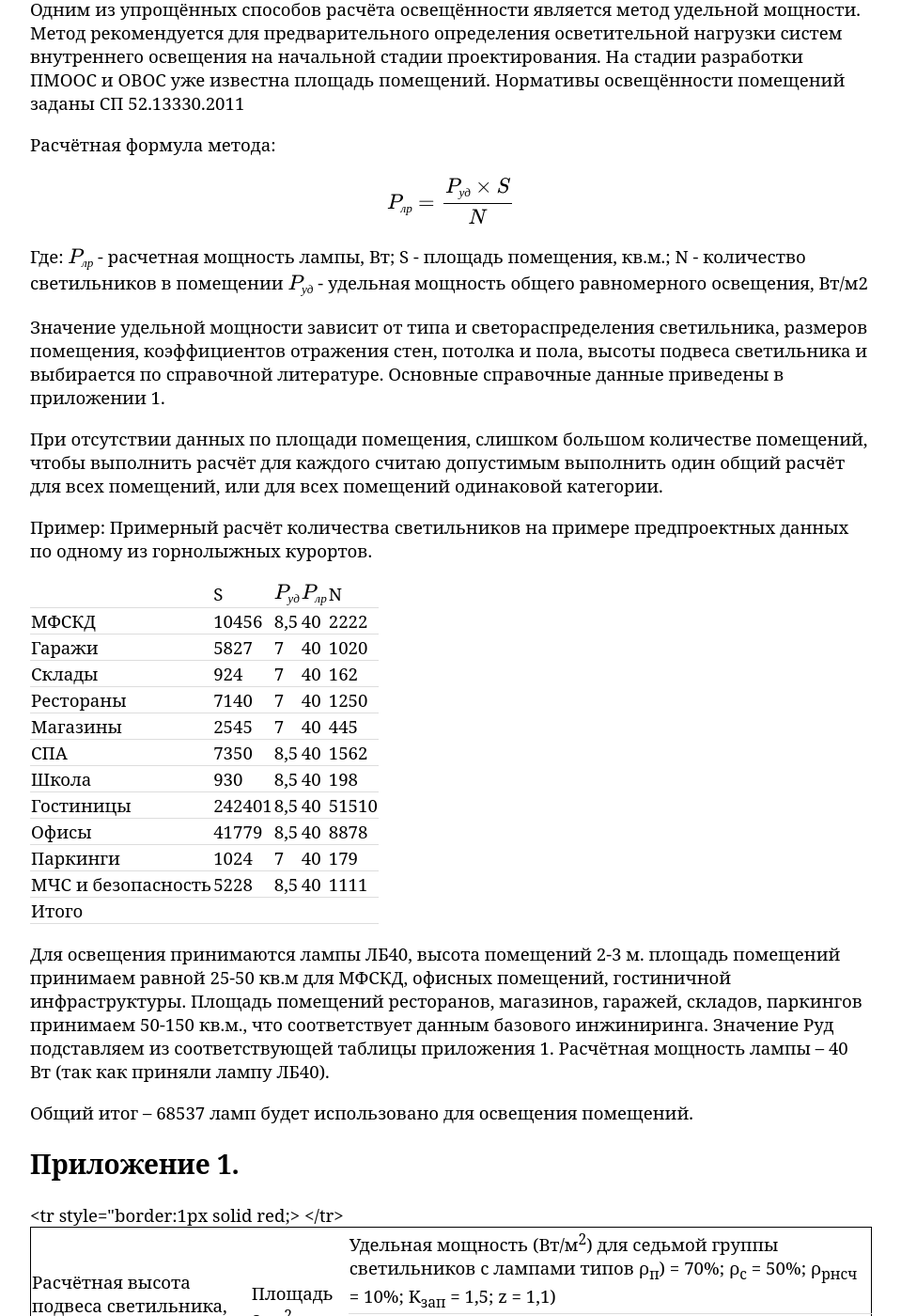
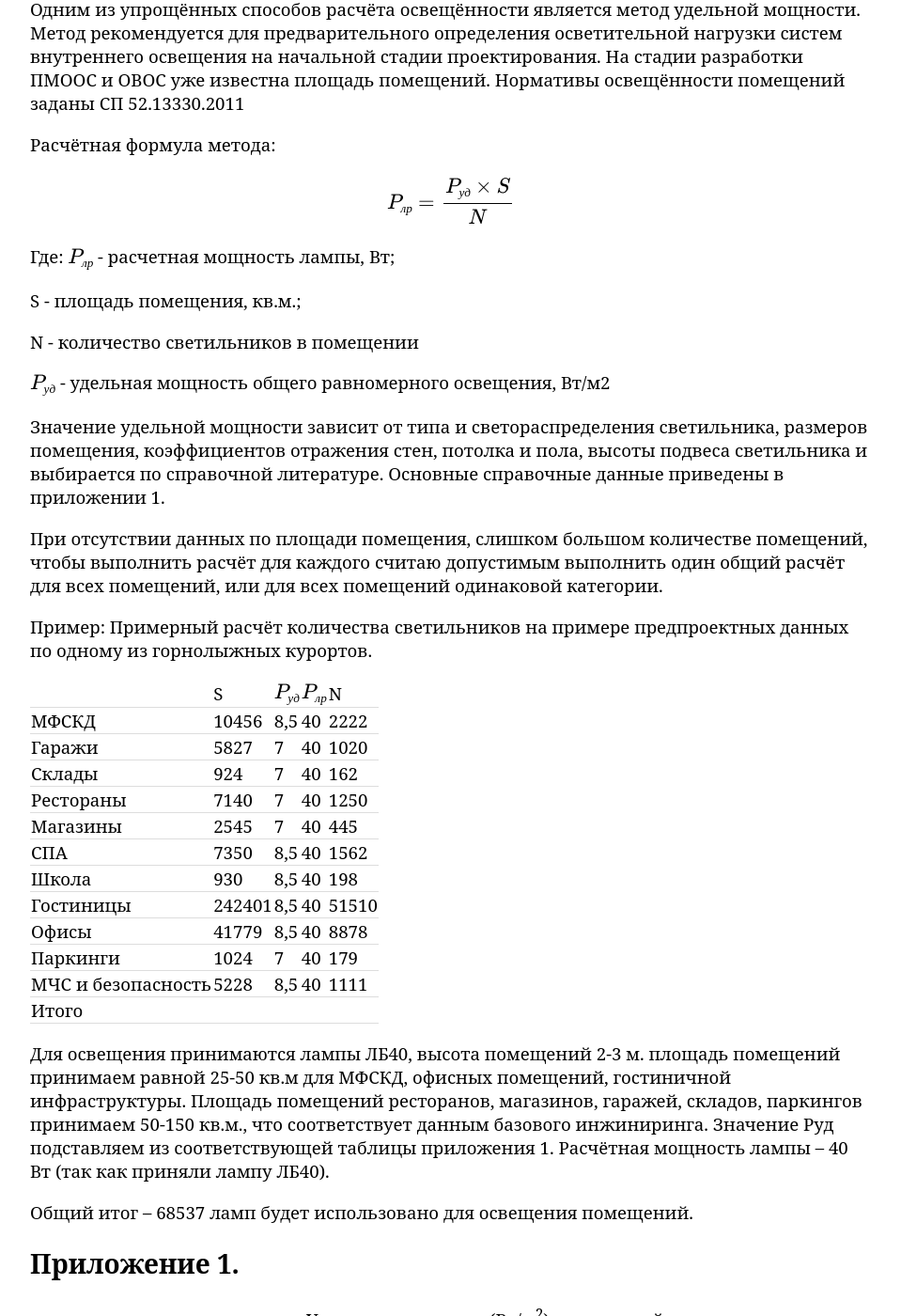
Before and after one commit to kiselevmv/kiselevmv.github.io, a Jekyll site: the page built from _posts/2013-03-20-lighting-calculations.md, in a window 1280 px wide and 1400 px high, scrolled down 570 px. Shown: the whole window at 94% size, without its empty margins (160-1119 px from the left). Built offline with Jekyll 4.4.1, drawn with Linux system fonts in a browser that asks for light colours; our own code applies the rules of GitHub Pages for plain Markdown files; comment, search, counter and statistics services are not loaded; some of the changed text lies outside the part shown.

Commit message:
Update 2013-03-20-lighting-calculations.md

```diff
--- a/_posts/2013-03-20-lighting-calculations.md
+++ b/_posts/2013-03-20-lighting-calculations.md
@@ -14,8 +14,11 @@
 
 Где:
 \\(P_{лр}\\) - расчетная мощность лампы, Вт;
+
 S - площадь помещения, кв.м.;
+
 N - количество светильников в помещении
+
 \\(P_{уд}\\) - удельная мощность общего равномерного освещения, Вт/м2
 
 Значение удельной мощности зависит от типа и светораспределения светильника, размеров помещения, коэффициентов отражения стен, потолка и пола, высоты подвеса светильника и выбирается по справочной литературе. Основные справочные данные приведены в приложении 1.
@@ -45,9 +48,9 @@
 ## Приложение 1.
 
 
-<table style="border:1px solid black;border-collapse:collapse;">
-    <tr style="border:1px solid red;>
-        <td rowspan="2">Расчётная высота подвеса светильника, h<sub>расч</sub>, м</td>
+<table>
+    <tr>
+        <td rowspan="2">Расчётная высота <br />подвеса светильника, h<sub>расч</sub>, м</td>
         <td rowspan="2">Площадь S, м<sup>2</sup></td>
         <td colspan="4">Удельная мощность (Вт/м<sup>2</sup>) для седьмой группы светильников с лампами типов &rho;<sub>п</sub>) = 70%; &rho;<sub>c</sub> = 50%; &rho;<sub>рнсч</sub> = 10%; K<sub>зап</sub> = 1,5; z = 1,1)</td>
     </tr>
```
